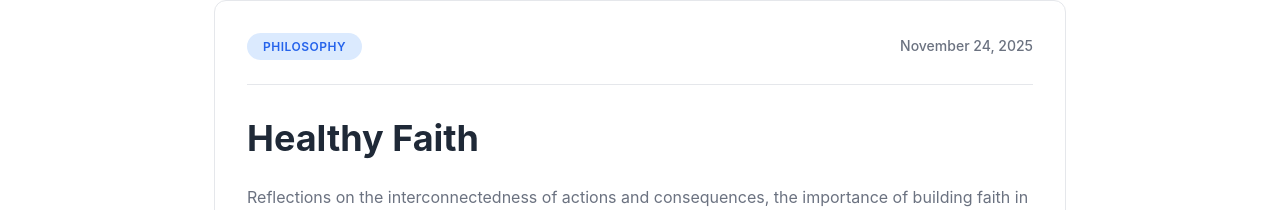
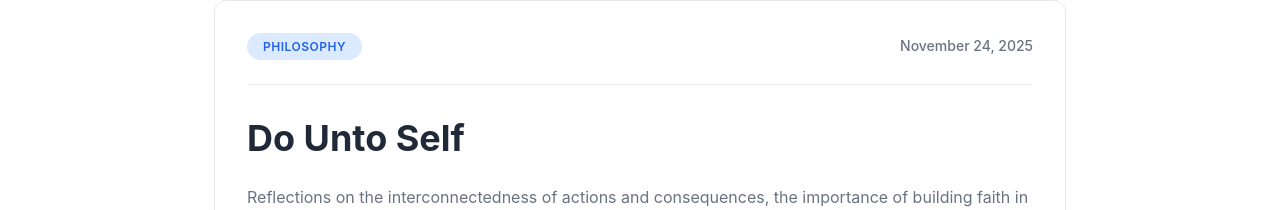
Before and after one commit to code-of-toad/code-of-toad.github.io, a React (Vite) app: page /blog in a window 1280 px wide. Shown: the part 1032-1242 px from the top of the page. Built offline with nearby package versions, Linux system fonts and the light colour scheme.

Commit message:
Update blog

```diff
--- a/src/data/blogPosts.js
+++ b/src/data/blogPosts.js
@@ -5,7 +5,7 @@
 export const blogPosts = [
   {
     id: 'post-1',
-    title: 'Healthy Faith',
+    title: 'Do Unto Self',
     date: '2025-11-24',
     excerpt: 'Reflections on the interconnectedness of actions and consequences, the importance of building faith in one\'s own character, and the freedom to exercise free will in shaping who we become.',
     category: 'Philosophy',
```
